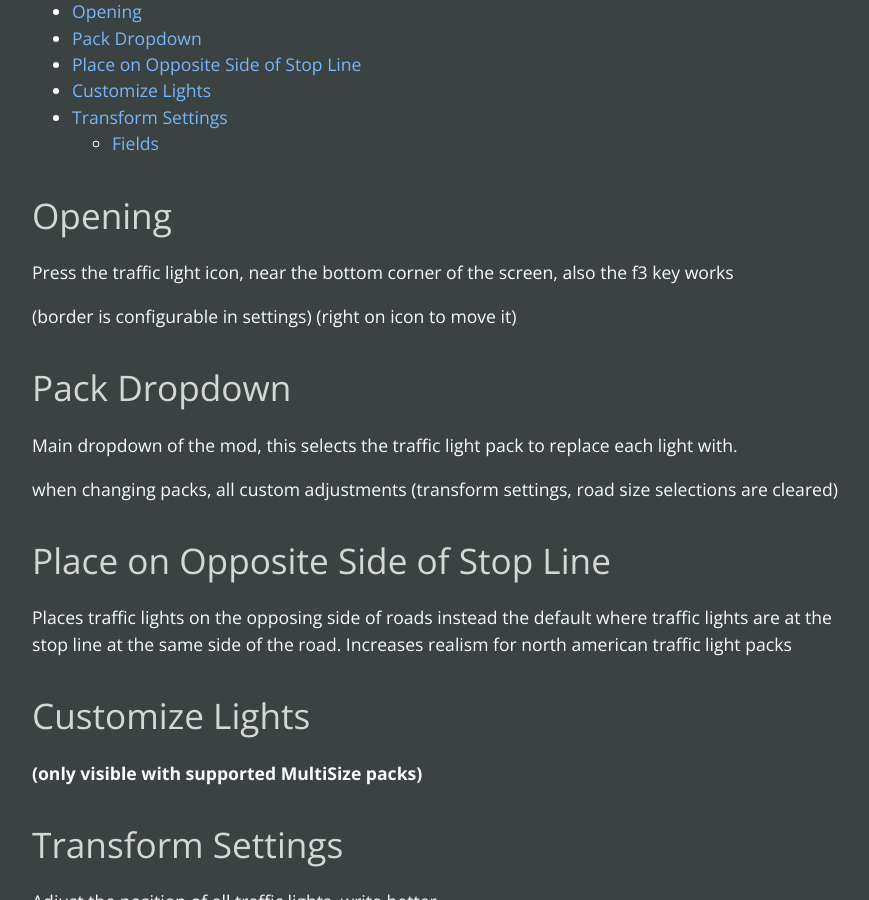
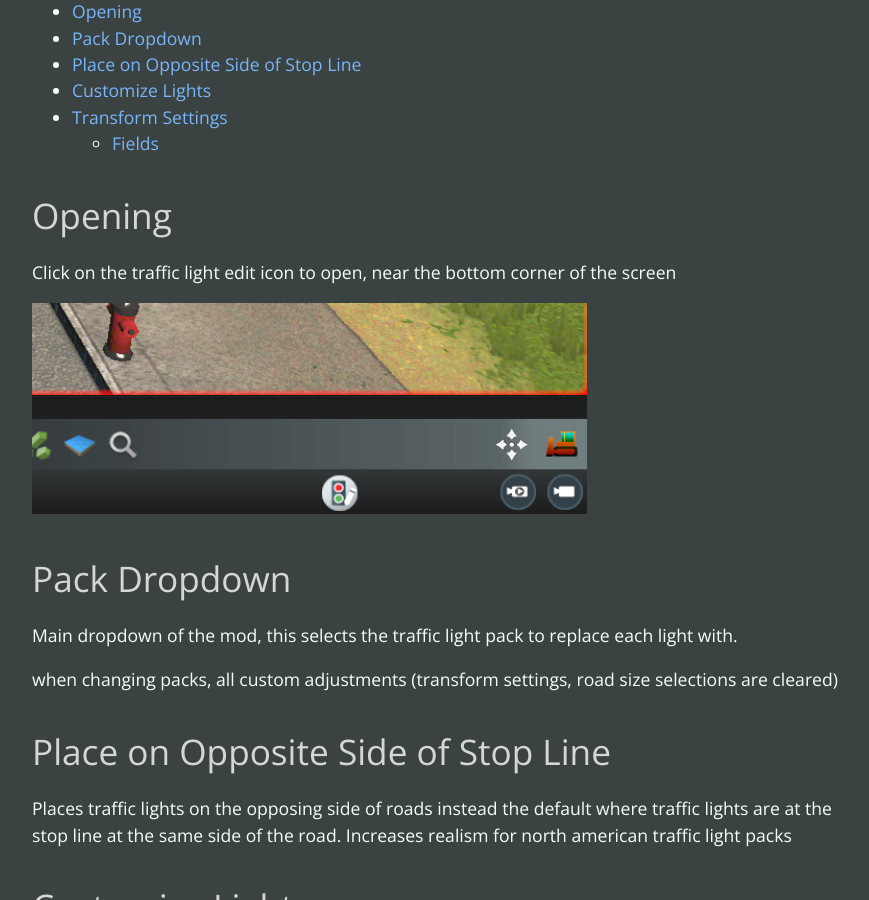
Before and after one commit to Cgameworld/TrafficLightReplacer-Site, a Jekyll site: the page built from _posts/documentation/2000-01-01-main-window.md, in a window 1280 px wide and 900 px high, scrolled down 434 px. Shown: the whole window, without its empty margins (192-1061 px from the left). Built offline with Jekyll 4.4.1, drawn with Linux system fonts in a browser that asks for light colours; nearby versions of some CDN libraries; a style sheet for code colours, icons or effects is not loaded.

Commit message:
edited m,ainwindow

```diff
--- a/_posts/documentation/2000-01-01-main-window.md
+++ b/_posts/documentation/2000-01-01-main-window.md
@@ -15,9 +15,9 @@ tba
 
 # Opening
 
-Press the traffic light icon, near the bottom corner of the screen, also the f3 key works
+Click on the traffic light edit icon to open, near the bottom corner of the screen
 
-(border is configurable in settings) (right on icon to move it)
+<img src="/assets/images/tlricon-location.png" width="555">
 
 
 # Pack Dropdown
```
Also changed, not shown: assets/images/tlricon-location.png (added).
